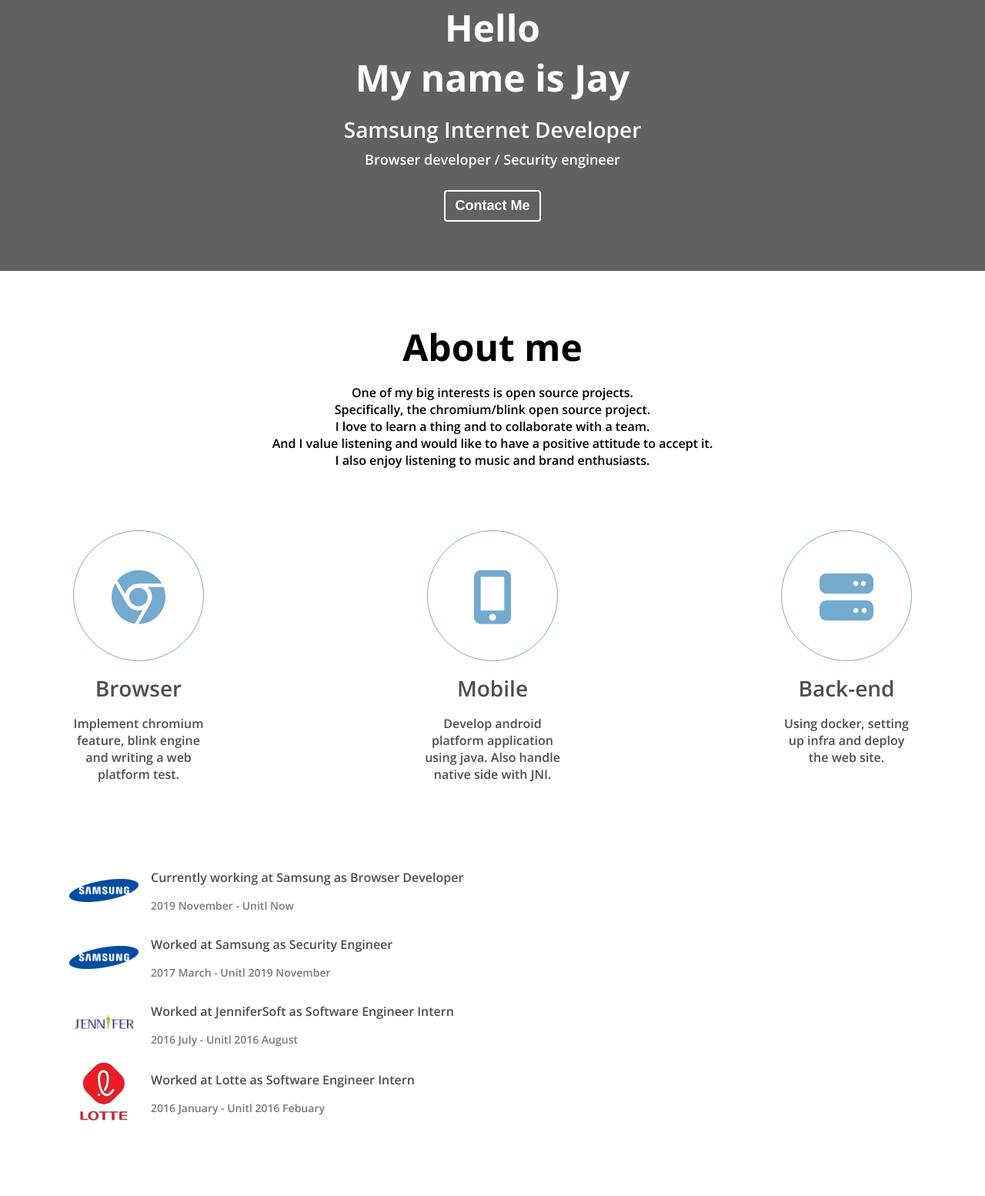
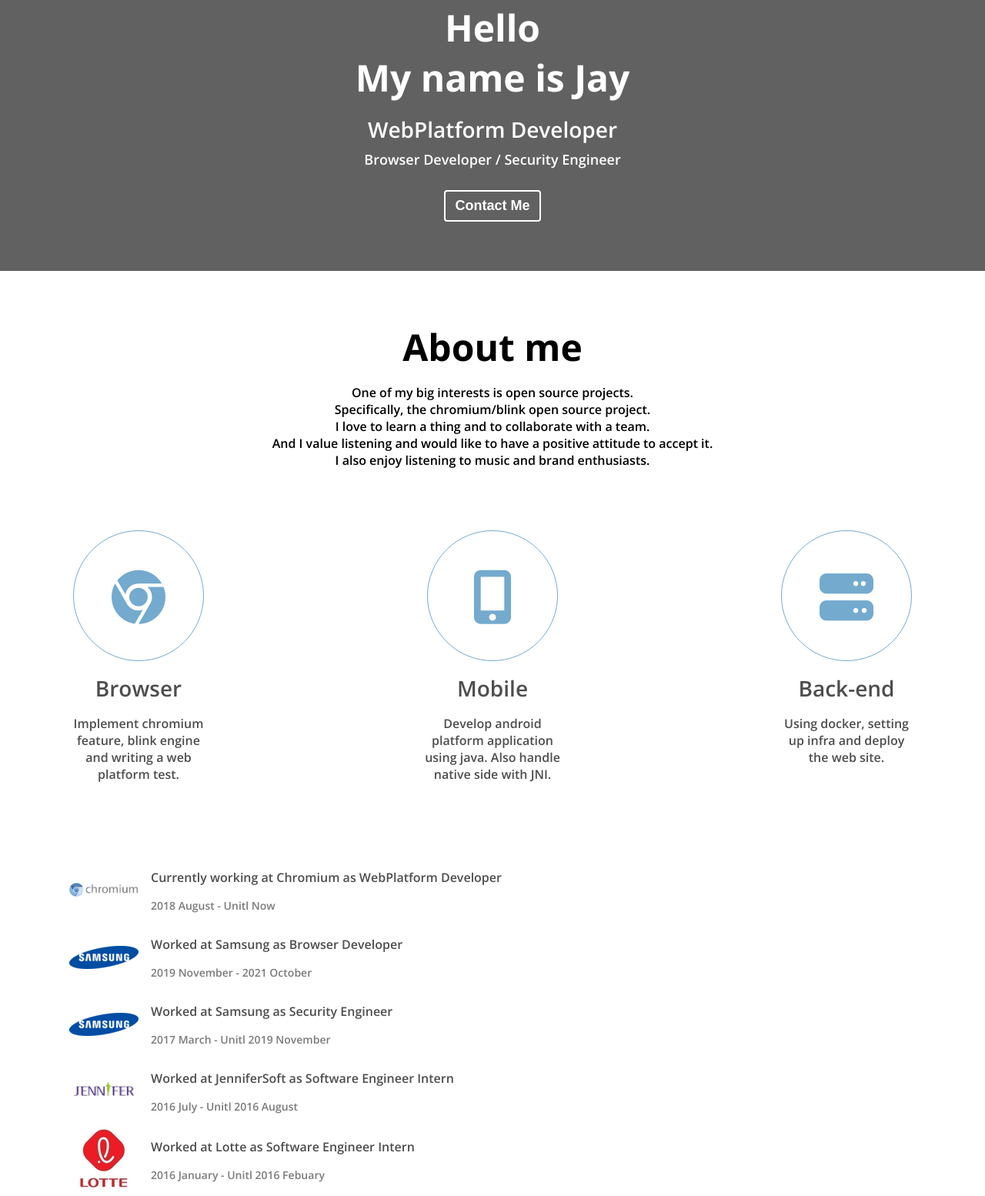
Before and after one commit to jdragonbae/jdragonbae.github.io, a website: page index.html in a window 1280 px wide. Shown: the part 388-1942 px from the top of the page at 77% size. Drawn offline with nearby package versions, Linux system fonts and the light colour scheme.

Commit message:
Update career for chromium

```diff
--- a/index.html
+++ b/index.html
@@ -3,7 +3,7 @@
   <head>
     <meta charset="utf-8" />
     <title>Jay's Portfolio</title>
-    <meta name="description" content="Portfolio for browser developer Jay" />
+    <meta name="description" content="Portfolio for WebPlatform Developer Jay" />
     <meta name="author" content="Jaeyong Bae" />
     <link rel="icon" type="image/png" href="imgs/favicon.png" />
     <script
@@ -49,8 +49,8 @@
         Hello <br />
         My name is Jay
       </h1>
-      <h2 class="home__description">Samsung Internet Developer</h2>
-      <h3 class="home__description">Browser developer / Security engineer</h3>
+      <h2 class="home__description">WebPlatform Developer</h2>
+      <h3 class="home__description">Browser Developer / Security Engineer</h3>
       <button class="home__contact">Contact Me</button>
     </section>
 
@@ -100,12 +100,21 @@
 
       <div class="about__jobs">
         <div class="job">
+          <img src="imgs/jobs/chromium.png" alt="chromium" class="job__logo" />
+          <div class="job__description">
+            <p class="job__name">
+              Currently working at Chromium as WebPlatform Developer
+            </p>
+            <p class="job__period">2018 August - Unitl Now</p>
+          </div>
+        </div>
+        <div class="job">
           <img src="imgs/jobs/samsung.png" alt="samsung" class="job__logo" />
           <div class="job__description">
             <p class="job__name">
-              Currently working at Samsung as Browser Developer
+              Worked at Samsung as Browser Developer
             </p>
-            <p class="job__period">2019 November - Unitl Now</p>
+            <p class="job__period">2019 November - 2021 October</p>
           </div>
         </div>
         <div class="job">
--- a/style.css
+++ b/style.css
@@ -230,6 +230,7 @@ h3 {
 
 .job__logo {
   min-width: 90px;
+  max-width: 90px;
 }
 
 /* Work */
```
Also changed, not shown: imgs/jobs/chromium.png (added).
